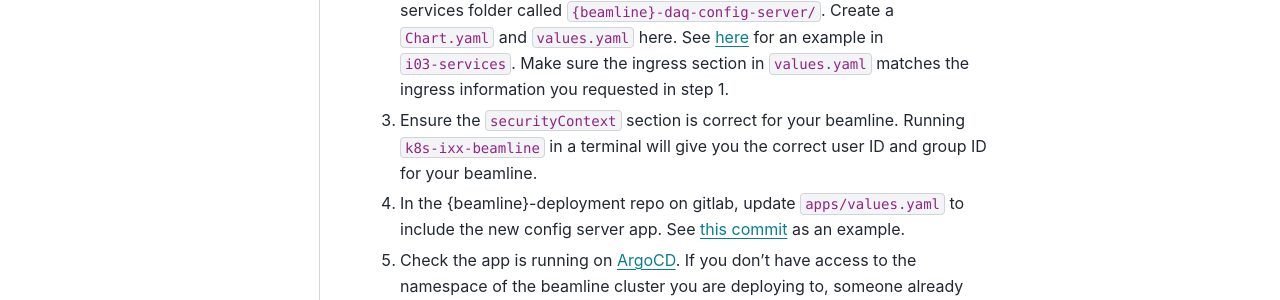
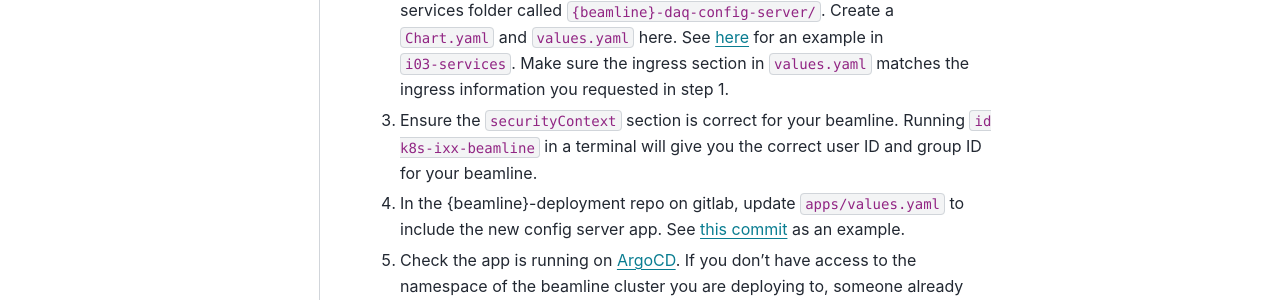
Before and after one commit to DiamondLightSource/daq-config-server, a Sphinx documentation site: the page built from docs/how-to/release-and-deploy.md, in a window 1280 px wide and 900 px high, scrolled down 875 px. Shown: the part 309-609 px from the top of the window. Built offline with Sphinx 7.4.7 and the PyData theme 0.15.4, drawn with Linux system fonts in a browser that asks for light colours; pages that are not in the unit, such as notebooks, are missing from menus; the version number could not be read and is left out.

```diff
--- a/docs/how-to/release-and-deploy.md
+++ b/docs/how-to/release-and-deploy.md
@@ -39,7 +39,7 @@ To do this:
 
 2. In the {beamline}-services repo on gitlab, create a new folder inside the services folder called `{beamline}-daq-config-server/`. Create a `Chart.yaml` and `values.yaml` here. See [here](https://gitlab.diamond.ac.uk/controls/containers/beamline/i03-services/-/tree/main/services/i03-daq-config-server?ref_type=heads) for an example in `i03-services`. Make sure the ingress section in `values.yaml` matches the ingress information you requested in step 1.
 
-3. Ensure the `securityContext` section is correct for your beamline. Running `k8s-ixx-beamline` in a terminal will give you the correct user ID and group ID for your beamline.
+3. Ensure the `securityContext` section is correct for your beamline. Running `id k8s-ixx-beamline` in a terminal will give you the correct user ID and group ID for your beamline.
 
 4. In the {beamline}-deployment repo on gitlab, update `apps/values.yaml` to include the new config server app. See [this commit](https://gitlab.diamond.ac.uk/controls/containers/beamline/i03-deployment/-/commit/5668afe1c69e7fd18fd42feca7689206bf647e17) as an example.
 
```
